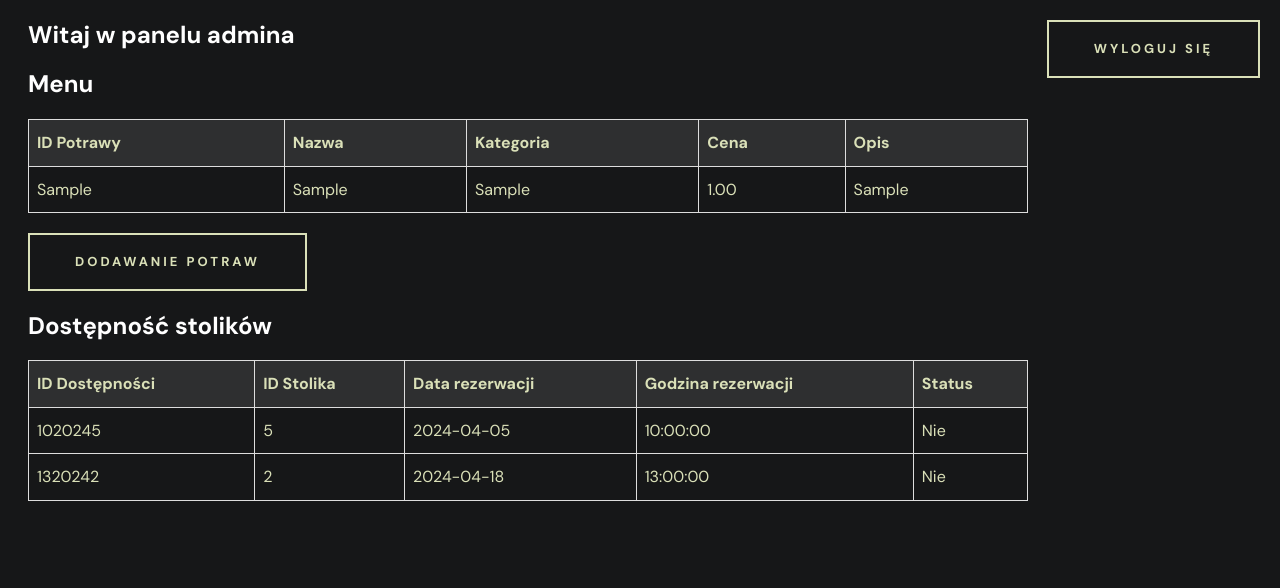
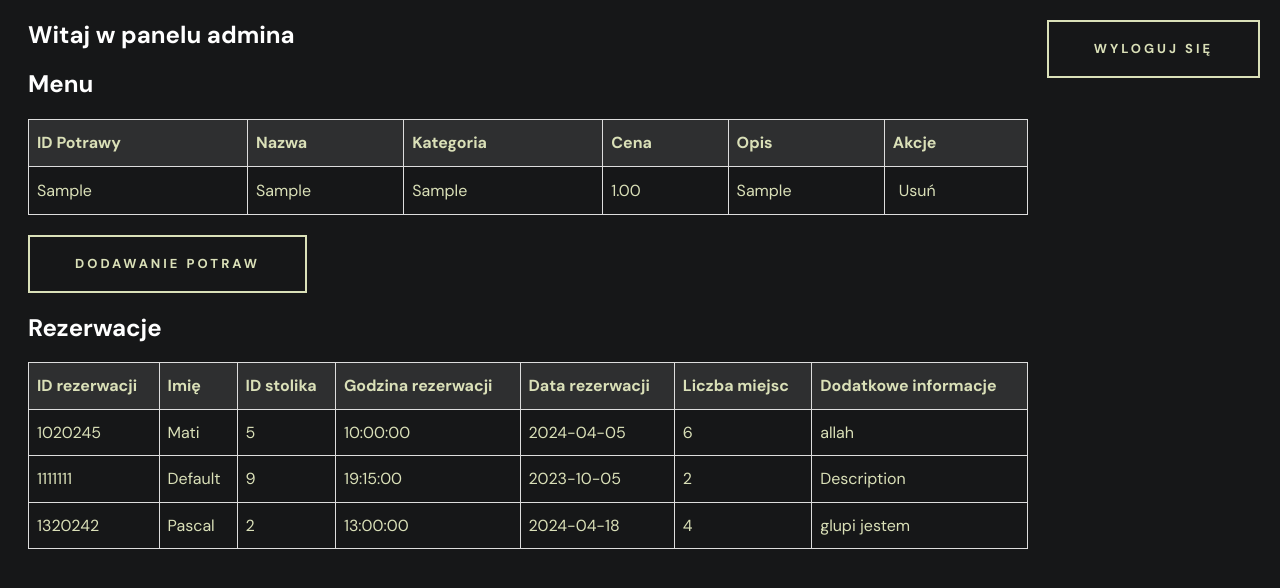
Before and after one commit to B1gCoder/restauracja_projekt, a PHP site: page /adminPanel.php in a window 1280 px wide. Shown: the top 588 px of the page. Run offline with PHP 8.4, Linux system fonts and the light colour scheme; the visitor is signed in with stand-in values (Sample User, id 1); data comes from the database, SQL or seed files in the repository; tables that the repository leaves empty hold one stand-in row (values such as "Sample post"); some web fonts are replaced.

Commit message:
Zaktualizowano panel admina

```diff
--- a/CSS/styleAdminPanel.css
+++ b/CSS/styleAdminPanel.css
@@ -102,6 +102,14 @@ p {
     margin-top: 5px;
 }
 
+.button-usun {
+    color: var(--bezowy);
+}
+
+.button-usun:hover {
+    color: hsl(68, 11%, 40%);
+}
+
 :root {
     /* KOLORKI */
     --bezowy: hsl(70, 40%, 80%);
--- a/adminPanel.php
+++ b/adminPanel.php
@@ -24,12 +24,23 @@ if(isset($_POST["submit"])) {
     }
 }
 
+if (isset($_POST["delete"])) {
+    $deleteId = $_POST["delete_id"];
+    $query = "DELETE FROM menu WHERE id_potrawy = '$deleteId'";
+
+    if (mysqli_query($conn, $query)) {
+        echo "Potrawa została usunięta pomyślnie.";
+    } else {
+        echo "Błąd przy usuwaniu potrawy: " . mysqli_error($conn);
+    }
+}
+
 $queryMenu = "SELECT id_potrawy, menu_nazwa, menu_kategoria, menu_cena, menu_opis FROM menu";
 $resultMenu = mysqli_query($conn, $queryMenu);
 $menuItems = mysqli_fetch_all($resultMenu, MYSQLI_ASSOC);
 mysqli_free_result($resultMenu);
 
-$queryStoliki = "SELECT id_dostepnosc, id_stolika, data_rezerwacji, godzina_rezerwacji, status FROM dostepnosc_stolikow";
+$queryStoliki = "SELECT id_rezerwacji, imie, id_stolika, godzina_rezerwacji, data_rezerwacji, liczba_miejsc, dodatkowe_informacje FROM rezerwacje";
 $resultStoliki = mysqli_query($conn, $queryStoliki);
 $stolikiItems = mysqli_fetch_all($resultStoliki, MYSQLI_ASSOC);
 mysqli_free_result($resultStoliki);
@@ -67,6 +78,7 @@ mysqli_free_result($resultStoliki);
                     <th>Kategoria</th>
                     <th>Cena</th>
                     <th>Opis</th>
+                    <th>Akcje</th>
                 </tr>
             </thead>
             <tbody>
@@ -77,6 +89,12 @@ mysqli_free_result($resultStoliki);
                         <td><?php echo htmlspecialchars($item['menu_kategoria']); ?></td>
                         <td><?php echo htmlspecialchars($item['menu_cena']); ?></td>
                         <td><?php echo htmlspecialchars($item['menu_opis']); ?></td>
+                        <td>
+                            <form method="post" action="">
+                                <input type="hidden" name="delete_id" value="<?php echo htmlspecialchars($item['id_potrawy']); ?>">
+                                <button type="submit" name="delete" class="button button-usun">Usuń</button>
+                            </form>
+                        </td>
                     </tr>
                 <?php endforeach; ?>
             </tbody>
@@ -108,25 +126,29 @@ mysqli_free_result($resultStoliki);
         </form>
     </div>
     <div class="stoliki-section">
-        <h2>Dostępność stolików</h2>
+        <h2>Rezerwacje</h2>
         <table>
             <thead>
                 <tr>
-                    <th>ID Dostępności</th>
-                    <th>ID Stolika</th>
+                    <th>ID rezerwacji</th>
+                    <th>Imię</th>
+                    <th>ID stolika</th>
+                    <th>Godzina rezerwacji</th>
                     <th>Data rezerwacji</th>
-                    <th>Godzina rezerwacji</th>
-                    <th>Status</th>
+                    <th>Liczba miejsc</th>
+                    <th>Dodatkowe informacje</th>
                 </tr>
             </thead>
             <tbody>
                 <?php foreach ($stolikiItems as $item): ?>
                     <tr>
-                        <td><?php echo htmlspecialchars($item['id_dostepnosc']); ?></td>
+                        <td><?php echo htmlspecialchars($item['id_rezerwacji']); ?></td>
+                        <td><?php echo htmlspecialchars($item['imie']); ?></td>
                         <td><?php echo htmlspecialchars($item['id_stolika']); ?></td>
+                        <td><?php echo htmlspecialchars($item['godzina_rezerwacji']); ?></td>
                         <td><?php echo htmlspecialchars($item['data_rezerwacji']); ?></td>
-                        <td><?php echo htmlspecialchars($item['godzina_rezerwacji']); ?></td>
-                        <td><?php echo htmlspecialchars($item['status']); ?></td>
+                        <td><?php echo htmlspecialchars($item['liczba_miejsc']); ?></td>
+                        <td><?php echo htmlspecialchars($item['dodatkowe_informacje']); ?></td>
                     </tr>
                 <?php endforeach; ?>
             </tbody>
```
